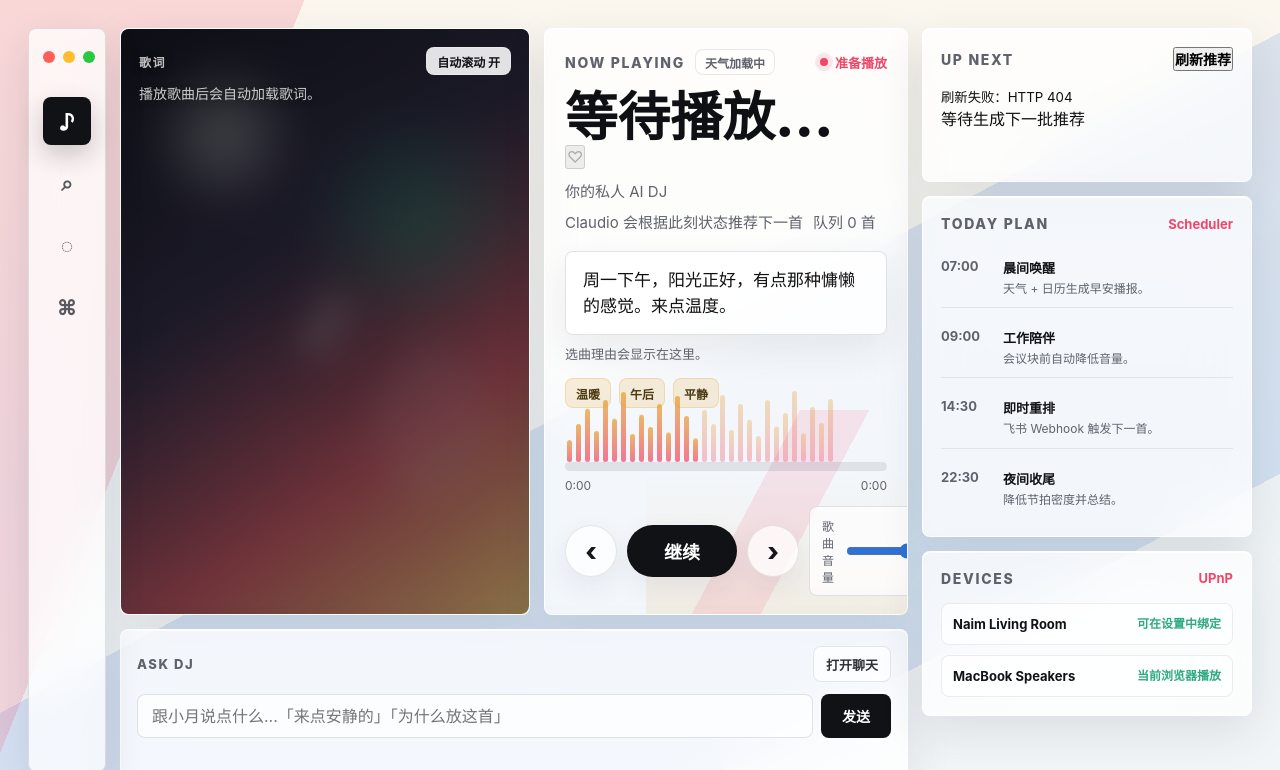
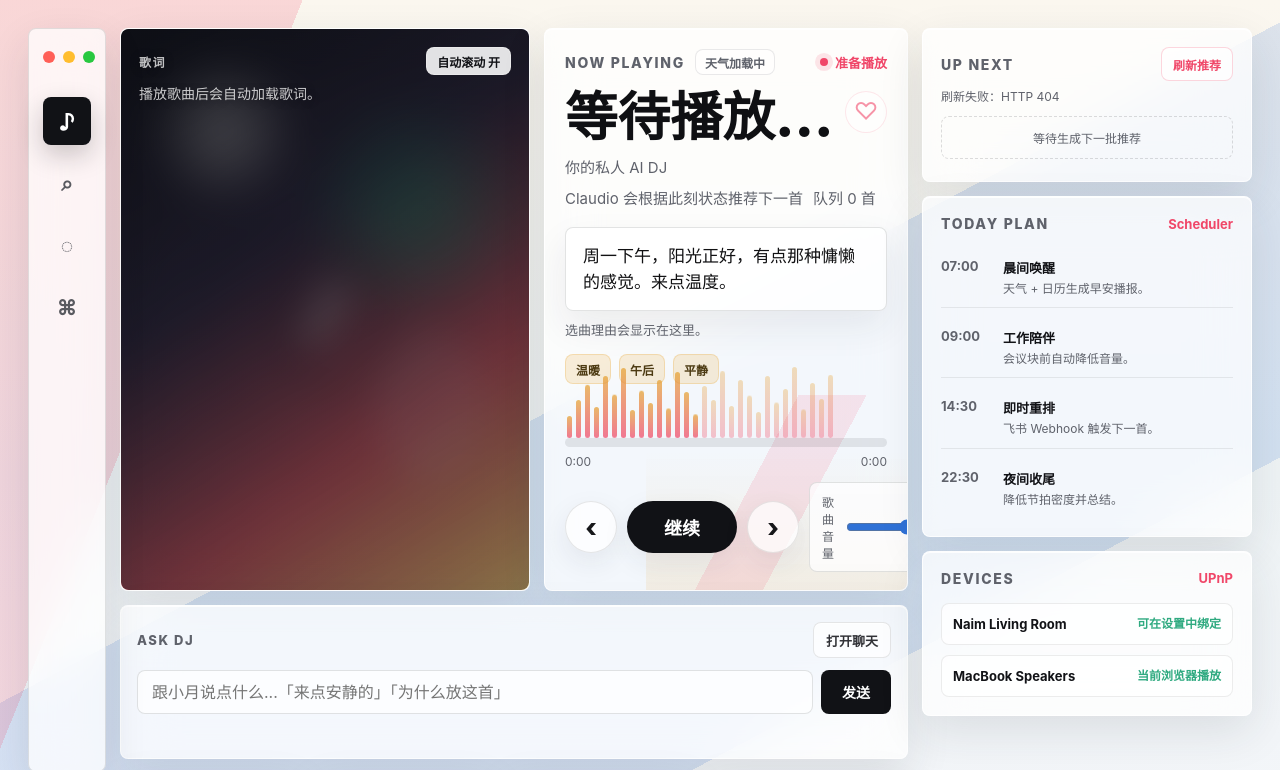
Before and after one commit to TMAC12138/Claudio, a website: page public/index.html in a window 1280 px wide. Both pictures are taken after a click on the button "刷新推荐". Shown: the top 770 px of the page. Drawn offline with Linux system fonts and the light colour scheme; no server answers.

Commit message:
style: polish queue and favorite controls

```diff
--- a/public/css/style.css
+++ b/public/css/style.css
@@ -415,6 +415,59 @@ input:focus-visible,
   overflow-wrap: anywhere;
 }
 
+.song-title-row {
+  display: flex;
+  align-items: flex-start;
+  gap: 10px;
+  min-width: 0;
+}
+
+.song-title-row .song-title {
+  flex: 1;
+  min-width: 0;
+}
+
+.favorite-button {
+  flex: 0 0 42px;
+  width: 42px;
+  height: 42px;
+  border: 1px solid rgba(240, 71, 105, 0.22);
+  border-radius: 50%;
+  background: rgba(255, 255, 255, 0.72);
+  color: var(--rose);
+  font-size: 24px;
+  line-height: 1;
+  box-shadow: inset 0 1px 0 rgba(255, 255, 255, 0.78);
+}
+
+.favorite-button[aria-pressed="true"] {
+  background: rgba(240, 71, 105, 0.12);
+  border-color: rgba(240, 71, 105, 0.36);
+}
+
+.favorite-button:disabled,
+.queue-refresh-button:disabled {
+  cursor: wait;
+  opacity: 0.58;
+}
+
+.interaction-status,
+.queue-refresh-status {
+  display: block;
+  color: var(--muted);
+  font-size: 12px;
+  line-height: 1.4;
+}
+
+.interaction-status {
+  margin-top: 6px;
+}
+
+.interaction-status:empty,
+.queue-refresh-status:empty {
+  display: none;
+}
+
 .song-meta {
   margin-top: 12px;
   display: flex;
@@ -699,6 +752,33 @@ input:focus-visible,
   gap: 10px;
   min-height: 0;
   overflow: auto;
+}
+
+.queue-refresh-button {
+  min-height: 34px;
+  padding: 0 11px;
+  border: 1px solid rgba(240, 71, 105, 0.22);
+  border-radius: var(--radius);
+  background: rgba(255, 255, 255, 0.7);
+  color: var(--rose);
+  font-size: 12px;
+  font-weight: 750;
+  letter-spacing: 0;
+  text-transform: none;
+  white-space: nowrap;
+}
+
+.queue-refresh-status {
+  margin: -8px 0 10px;
+}
+
+.queue-empty {
+  padding: 12px;
+  border: 1px dashed rgba(20, 20, 22, 0.14);
+  border-radius: var(--radius);
+  color: var(--muted);
+  font-size: 12px;
+  text-align: center;
 }
 
 .queue-item {
@@ -1191,6 +1271,20 @@ button.dock-card {
     line-height: 1.06;
   }
 
+  .song-title-row {
+    gap: 8px;
+  }
+
+  .favorite-button {
+    flex-basis: 40px;
+    width: 40px;
+    height: 40px;
+  }
+
+  .side-panel .section-head {
+    flex-wrap: wrap;
+  }
+
   .song-meta {
     font-size: 13px;
     gap: 7px;
```
